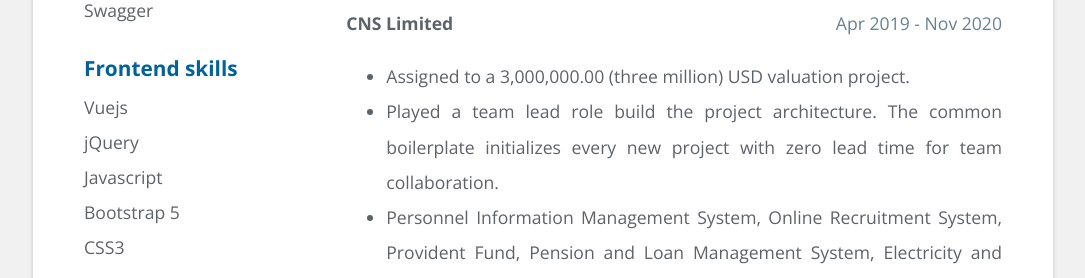
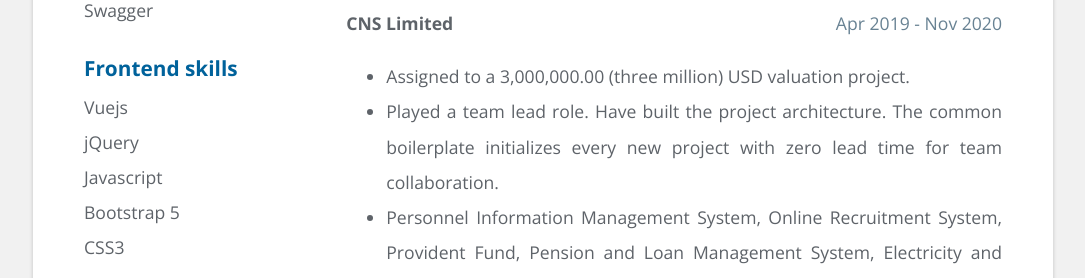
Before and after one commit to codeperl/resume, a Jekyll site: the page built from index.html, in a window 1280 px wide and 900 px high, scrolled down 842 px. Shown: the part 161-439 px from the top of the window, without its empty margins (97-1182 px from the left). Built offline with Jekyll 4.4.1, drawn with Linux system fonts in a browser that asks for light colours.

Commit message:
Updated resume content.

```diff
--- a/_data/data.yml
+++ b/_data/data.yml
@@ -107,7 +107,7 @@ experience:
     company: CNS Limited
     points:
       - Assigned to a 3,000,000.00 (three million) USD valuation project.
-      - Played a team lead role build the project architecture. The common boilerplate initializes every new project with zero lead time for team collaboration.
+      - Played a team lead role. Have built the project architecture. The common boilerplate initializes every new project with zero lead time for team collaboration.
       - Personnel Information Management System, Online Recruitment System, Provident Fund, Pension and Loan Management System, Electricity and Water Billing, Incident Management System, Watchman Management System, and Document management system are the modules I contributed to the system from requirement analysis to serve the end client.
       - Solved complex and critical problems like BI publisher integration with Laravel. It speeds-up to build the simple to complex reports! Minimum (90x8x3) person-hour saved for this implementation. Now all other projects are considering this solution as de-facto for reporting.
 
```
Also changed, not shown: preview.png, 1 other file.
